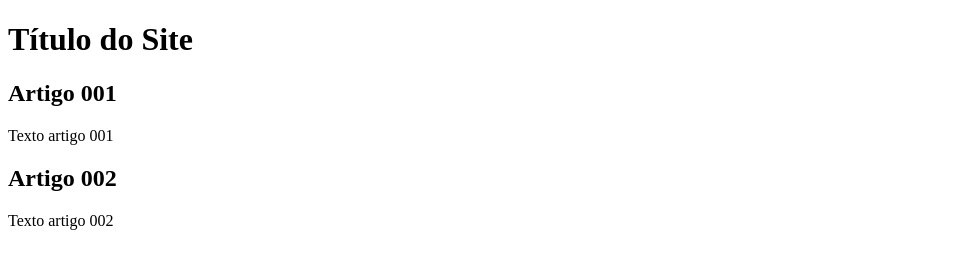
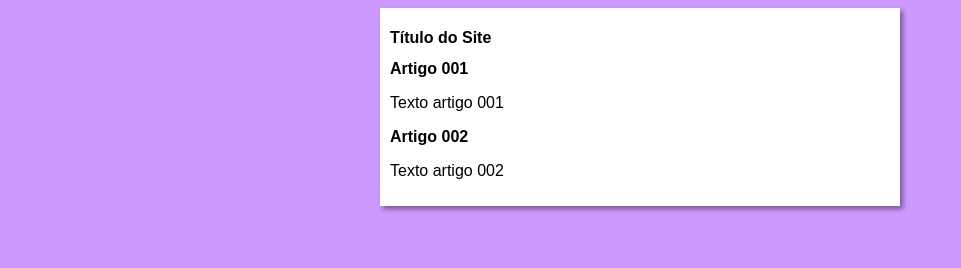
Before and after one commit to felipeguima17/projeto-site, a plain HTML site: page index.html in a window 1280 px wide. Shown: the whole page, without its empty margins (0-961 px from the left). Drawn offline with Linux system fonts and the light colour scheme.

Commit message:
Iniciei o design

```diff
--- /dev/null
+++ b/estilos/style.css
@@ -0,0 +1,16 @@
+* {
+    font-family: Arial, Helvetica, sans-serif;
+    font-size: 16px;
+}
+
+body {
+    background-color: rgb(205, 152, 255);
+}
+
+main {
+    background-color: white;
+    width: 500px;
+    margin: auto;
+    padding: 10px;
+    box-shadow: 3px 3px 5px rgba(0, 0, 0, 0.425);
+}
--- a/index.html
+++ b/index.html
@@ -5,6 +5,7 @@
     <meta http-equiv="X-UA-Compatible" content="IE=edge">
     <meta name="viewport" content="width=device-width, initial-scale=1.0">
     <title>Título do Site</title>
+    <link rel="stylesheet" href="estilos/style.css">
 </head>
 <body>
     <main>
```
